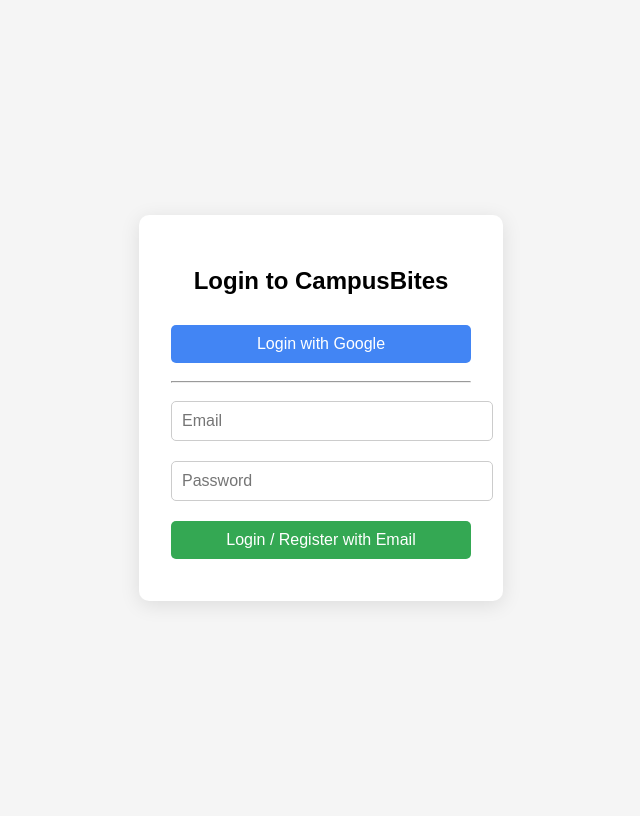
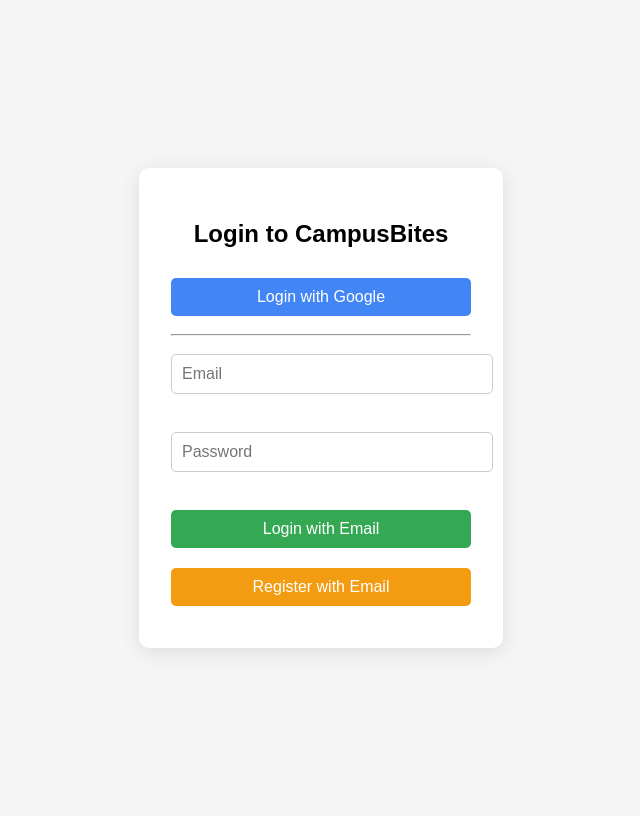
Before and after one commit to midhunsiby7/campusbites, a Flask app: page /login in a window 1280 px wide. Shown: the whole page, without its empty margins (319-959 px from the left). Run offline with Flask 3, Linux system fonts and the light colour scheme; data that the repository does not hold is empty; some libraries are stand-ins or nearby versions.

Commit message:
email pass login error fix

```diff
--- a/templates/login.html
+++ b/templates/login.html
@@ -44,59 +44,70 @@
 <body>
 <div class="login-box">
   <h2>Login to CampusBites</h2>
+
+  <!-- Google Login -->
   <button class="google-btn" id="googleLogin">Login with Google</button>
   <hr>
-  <input type="email" id="email" placeholder="Email" required>
-  <input type="password" id="password" placeholder="Password" required>
-  <button class="email-btn" id="emailLogin">Login / Register with Email</button>
+
+  <!-- Email + Password -->
+  <input type="email" id="email" placeholder="Email"><br><br>
+  <input type="password" id="password" placeholder="Password"><br><br>
+
+  <!-- Separate Buttons -->
+  <button class="email-btn" id="emailLogin">Login with Email</button>
+  <button class="email-btn" style="background:#f39c12;" id="emailRegister">Register with Email</button>
 </div>
+
 
 <script type="module">
   import { initializeApp } from "https://www.gstatic.com/firebasejs/10.8.0/firebase-app.js";
-  import { getAuth, GoogleAuthProvider, signInWithPopup, signInWithEmailAndPassword, createUserWithEmailAndPassword }
+import { getAuth, GoogleAuthProvider, signInWithPopup,
+         signInWithEmailAndPassword, createUserWithEmailAndPassword }
   from "https://www.gstatic.com/firebasejs/10.8.0/firebase-auth.js";
 
+// Fetch Firebase config from backend
 const config = await fetch("/firebase-config").then(res => res.json());
 const app = initializeApp(config);
 const auth = getAuth(app);
 const googleProvider = new GoogleAuthProvider();
 
+// --- Google Login ---
 document.getElementById("googleLogin").addEventListener("click", async (event) => {
   event.preventDefault();
   try {
     const result = await signInWithPopup(auth, googleProvider);
-      await sendLoginToBackend(result.user.email, result.user.displayName, null);
+    const user = result.user;
+    await sendLoginToBackend(user.email, user.displayName, null);
   } catch (error) {
     alert("Google login failed: " + error.message);
   }
 });
 
+// --- Email Login ---
 document.getElementById("emailLogin").addEventListener("click", async (event) => {
   event.preventDefault();
-
   const email = document.getElementById("email").value.trim();
   const password = document.getElementById("password").value.trim();
 
-    if (!email || !password) {
-        alert("Please fill in both email & password");
-        return;
-    }
-    if (password.length < 6) {
-    return alert("Password must be at least 6 characters");
-}
-if (!email.includes("@")) {
-    return alert("Invalid email format");
-}
-
+  if (!email || !password) return alert("Please fill in email & password");
 
   try {
-        // Try login first
     const userCredential = await signInWithEmailAndPassword(auth, email, password);
     const user = userCredential.user;
     await sendLoginToBackend(user.email, null, null);
   } catch (error) {
-        if (error.code === "auth/user-not-found") {
-            // First-time user → register account
+    alert("Login failed: " + error.message);
+  }
+});
+
+// --- Email Registration ---
+document.getElementById("emailRegister").addEventListener("click", async (event) => {
+  event.preventDefault();
+  const email = document.getElementById("email").value.trim();
+  const password = document.getElementById("password").value.trim();
+
+  if (!email || !password) return alert("Please fill in email & password");
+
   try {
     const newUser = await createUserWithEmailAndPassword(auth, email, password);
     const u = newUser.user;
@@ -104,20 +115,7 @@
     const phone = prompt("Enter your phone number:");
     await sendLoginToBackend(u.email, name, phone);
   } catch (error) {
-    if (error.code === 'auth/user-not-found') {
-        alert("No account found with this email.");
-    } else if (error.code === 'auth/wrong-password') {
-        alert("Incorrect password.");
-    } else if (error.code === 'auth/email-already-in-use') {
-        alert("Email is already registered.");
-    } else {
-        alert(error.message);
-    }
-}
-
-        } else {
-            alert("Email login failed: " + error.message);
-        }
+    alert("Registration failed: " + error.message);
   }
 });
 
@@ -125,21 +123,17 @@
   const res = await fetch("/firebase-login", {
     method: "POST",
     headers: { "Content-Type": "application/json" },
-        body: JSON.stringify({ email, name, phone:phone })
+    body: JSON.stringify({ email, name, phone })
   });
-
   const data = await res.json();
   if (res.ok) {
-        if (data.need_profile) {
-            window.location.href = "/complete-profile";
-        } else {
     window.location.href = "/home";
-        }
   } else {
     alert("Backend error: " + data.error);
   }
 }
 
+
 </script>
 </body>
 </html>
```
Lines whose indentation alone changed are shown as unchanged.
